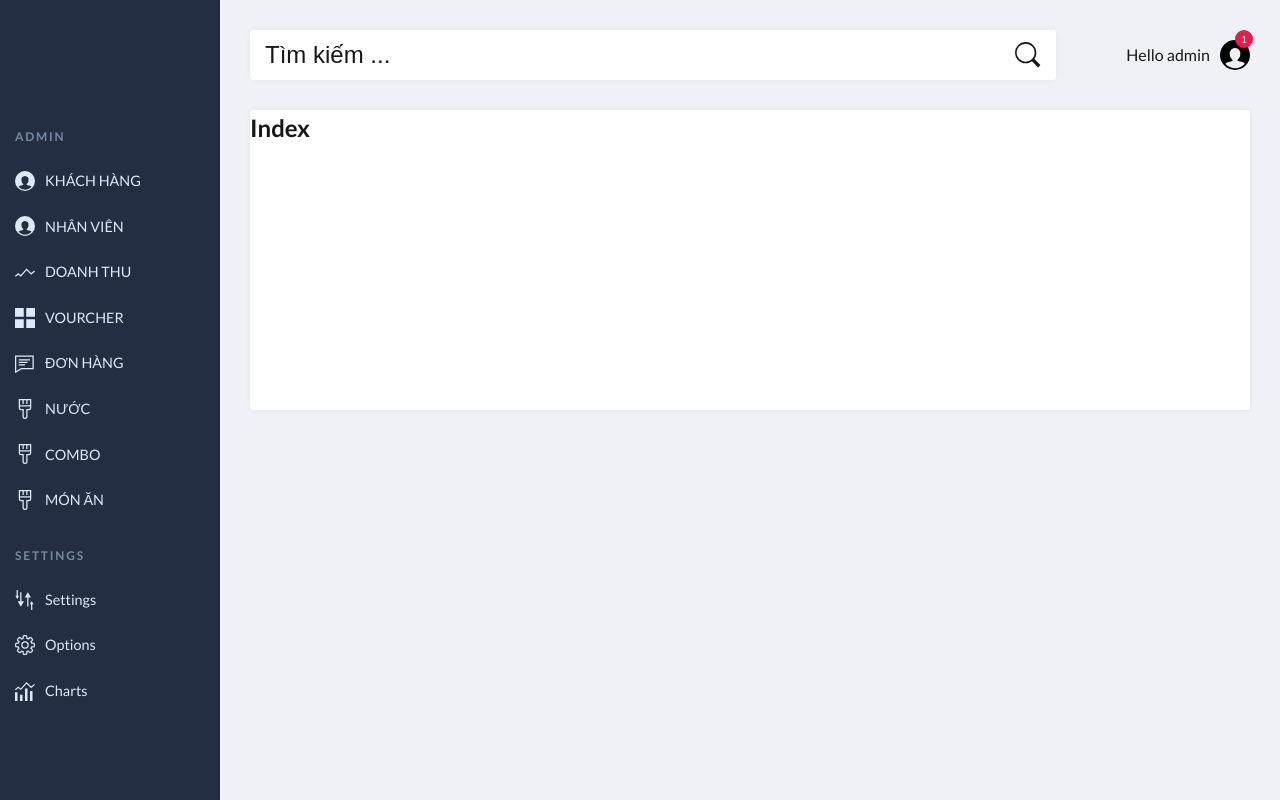
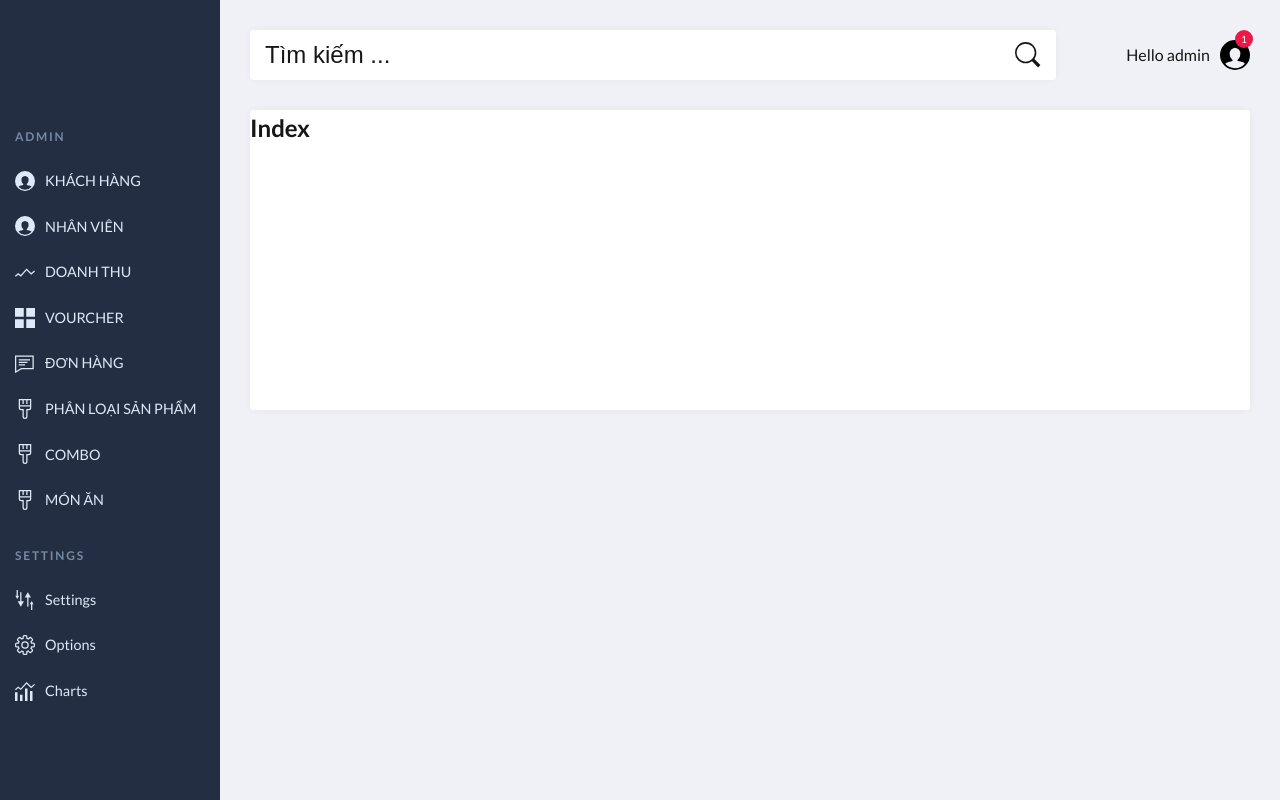
Before and after one commit to toan203ha/DoAnPhanMem, an ASP.NET MVC app: page /Admin in a window 1280 px wide. Run offline with ASP.NET Core 8 and stand-ins for ASP.NET MVC 5, Linux system fonts and the light colour scheme; the project's own start-up code is not run, and a stand-in starts its controllers and pages; some libraries are stand-ins or nearby versions.

Commit message:
_LayoutPage1/PhanLoai

```diff
--- a/Admin/Layout/_LayoutPage1.cshtml
+++ b/Admin/Layout/_LayoutPage1.cshtml
@@ -130,7 +130,7 @@
                         <svg>
                             <use xlink:href="#appearance"></use>
                         </svg>
-                        <span>NƯỚC</span>
+                        <span>PHÂN LOẠI SẢN PHẨM</span>
                     </a>
                 </li>
                 <li>
```
